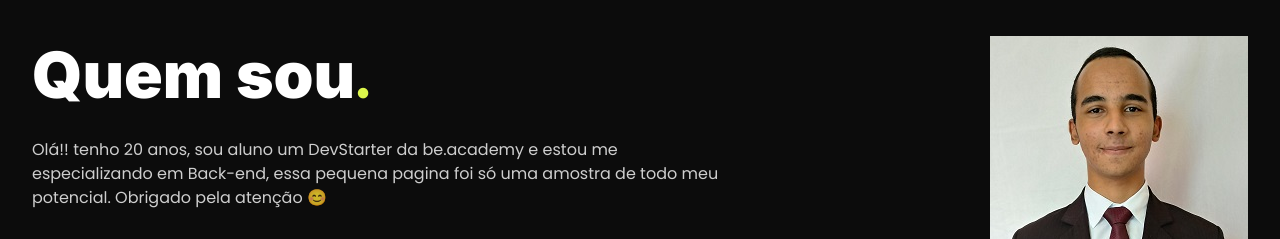
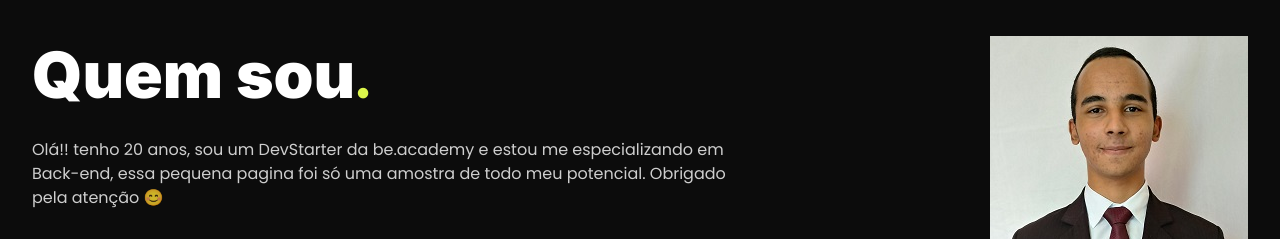
Before and after one commit to DouglasReiz/beacademy-devstart-frontend-myportfolio, a plain HTML site: page index.html in a window 1280 px wide. Shown: the part 1340-1579 px from the top of the page. Drawn offline with Linux system fonts and the light colour scheme.

Commit message:
ajuste no about-me

```diff
--- a/index.html
+++ b/index.html
@@ -133,7 +133,7 @@
             <div class="container">
                 <div class="about-me">
                     <h2>Quem sou<span>.</span></h2>
-                    <p>Olá!! tenho 20 anos, sou aluno um DevStarter da be.academy e estou me especializando em Back-end, essa pequena pagina foi só uma amostra de todo meu potencial. Obrigado pela atenção 😊</p>
+                    <p>Olá!! tenho 20 anos, sou um DevStarter da be.academy e estou me especializando em Back-end, essa pequena pagina foi só uma amostra de todo meu potencial. Obrigado pela atenção 😊</p>
 
                     <ul>
                         <li>
```
